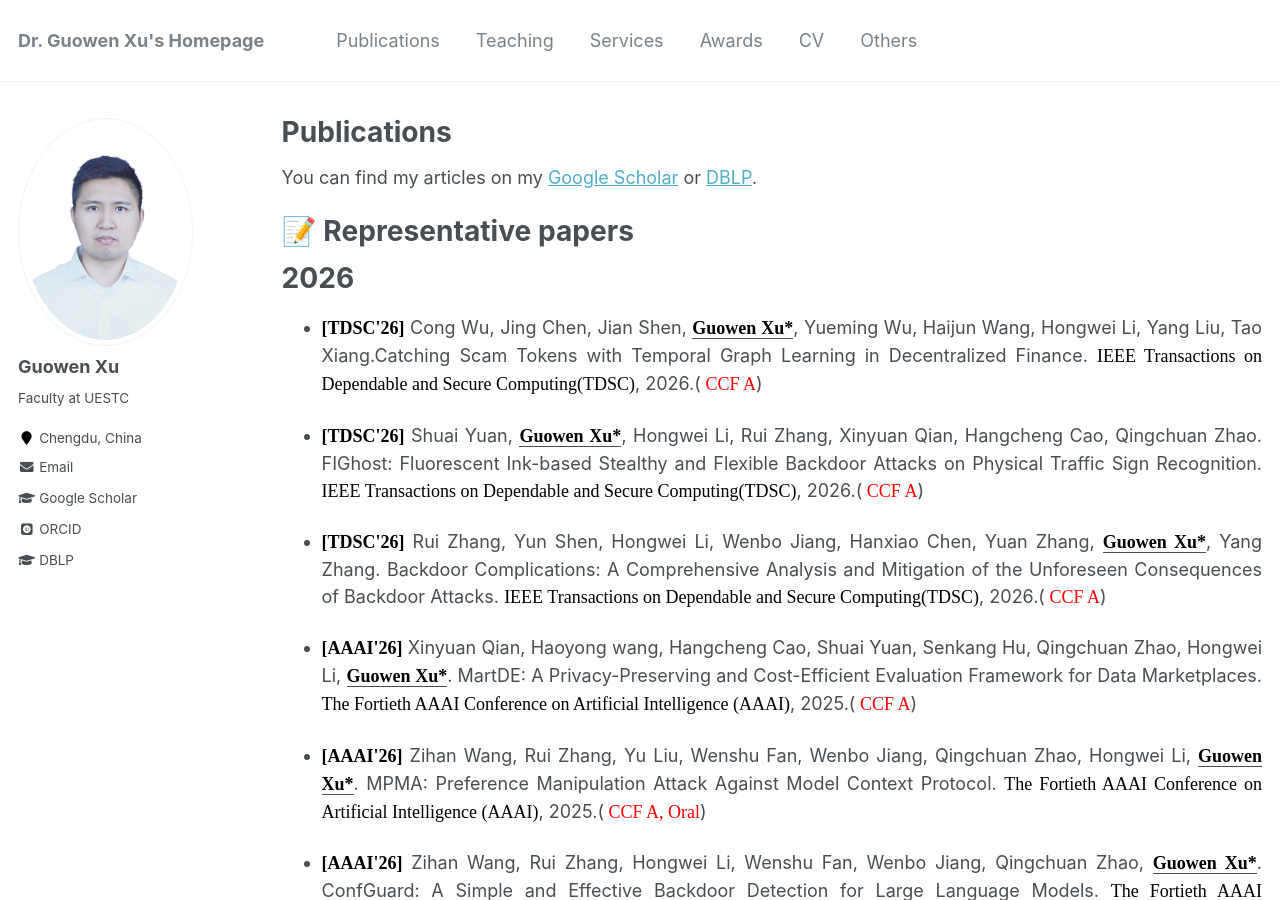
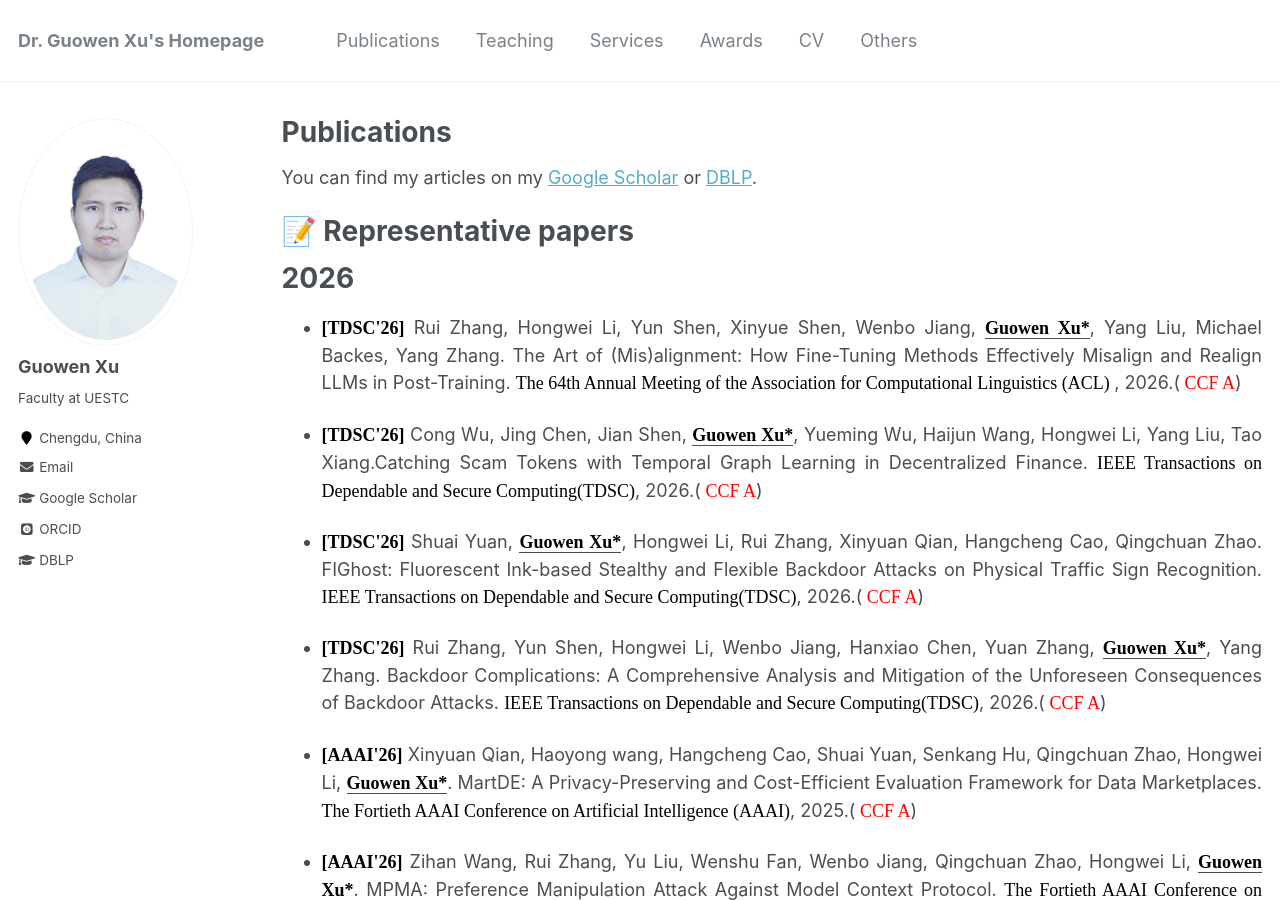
Before and after one commit to Guowen-xu/guowen-xu.github.io, a Jekyll site: the page built from _pages/publications.md, in a window 1280 px wide and 900 px high. Built offline with Jekyll 4.4.1, drawn with Linux system fonts in a browser that asks for light colours; some web fonts are replaced.

Commit message:
Update publications.md

```diff
--- a/_pages/publications.md
+++ b/_pages/publications.md
@@ -12,7 +12,9 @@ You can find my articles on my [Google Scholar](https://scholar.google.com.hk/ci
 
 
 # 2026
-* <p align="justify"> <b><font face="Times New Roman" color=black size=4> [TDSC'26]</font></b> Cong Wu, Jing Chen, Jian Shen, <u><b><font face="Times New Roman" color=black size=4> Guowen Xu*</font></b></u>, Yueming Wu, Haijun Wang, Hongwei Li, Yang Liu, Tao Xiang.Catching Scam Tokens with Temporal Graph Learning in Decentralized Finance. <font face="Times New Roman" color=black size=4> IEEE Transactions on Dependable and Secure Computing(TDSC)</font>, 2026.(<font face="Times New Roman" color=red size=4> CCF A</font>)
+*  <p align="justify"> <b><font face="Times New Roman" color=black size=4> [TDSC'26]</font></b> Rui Zhang, Hongwei Li, Yun Shen,  Xinyue Shen, Wenbo Jiang, <u><b><font face="Times New Roman" color=black size=4> Guowen Xu*</font></b></u>, Yang Liu, Michael Backes, Yang Zhang.	The Art of (Mis)alignment: How Fine-Tuning Methods Effectively Misalign and Realign LLMs in Post-Training. <font face="Times New Roman" color=black size=4> The 64th Annual Meeting of the Association for Computational Linguistics (ACL) </font>, 2026.(<font face="Times New Roman" color=red size=4> CCF A</font>)
+
+*  <p align="justify"> <b><font face="Times New Roman" color=black size=4> [TDSC'26]</font></b> Cong Wu, Jing Chen, Jian Shen, <u><b><font face="Times New Roman" color=black size=4> Guowen Xu*</font></b></u>, Yueming Wu, Haijun Wang, Hongwei Li, Yang Liu, Tao Xiang.Catching Scam Tokens with Temporal Graph Learning in Decentralized Finance. <font face="Times New Roman" color=black size=4> IEEE Transactions on Dependable and Secure Computing(TDSC)</font>, 2026.(<font face="Times New Roman" color=red size=4> CCF A</font>)
 
 * <p align="justify"> <b><font face="Times New Roman" color=black size=4> [TDSC'26]</font></b> Shuai Yuan, <u><b><font face="Times New Roman" color=black size=4> Guowen Xu*</font></b></u>, Hongwei Li, Rui Zhang, Xinyuan Qian, Hangcheng Cao, Qingchuan Zhao. FIGhost: Fluorescent Ink-based Stealthy and Flexible Backdoor Attacks on Physical Traffic Sign Recognition. <font face="Times New Roman" color=black size=4> IEEE Transactions on Dependable and Secure Computing(TDSC)</font>, 2026.(<font face="Times New Roman" color=red size=4> CCF A</font>)
 
```
